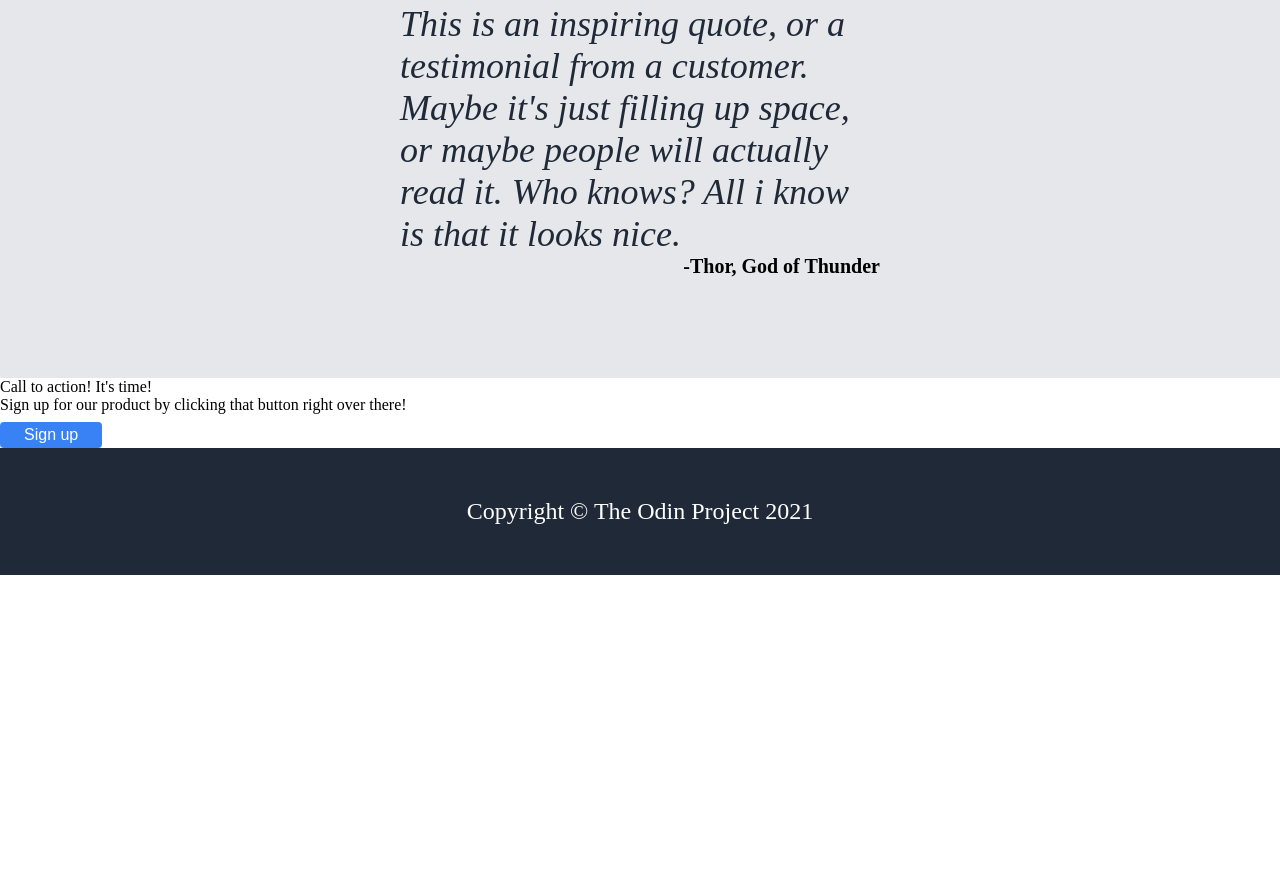
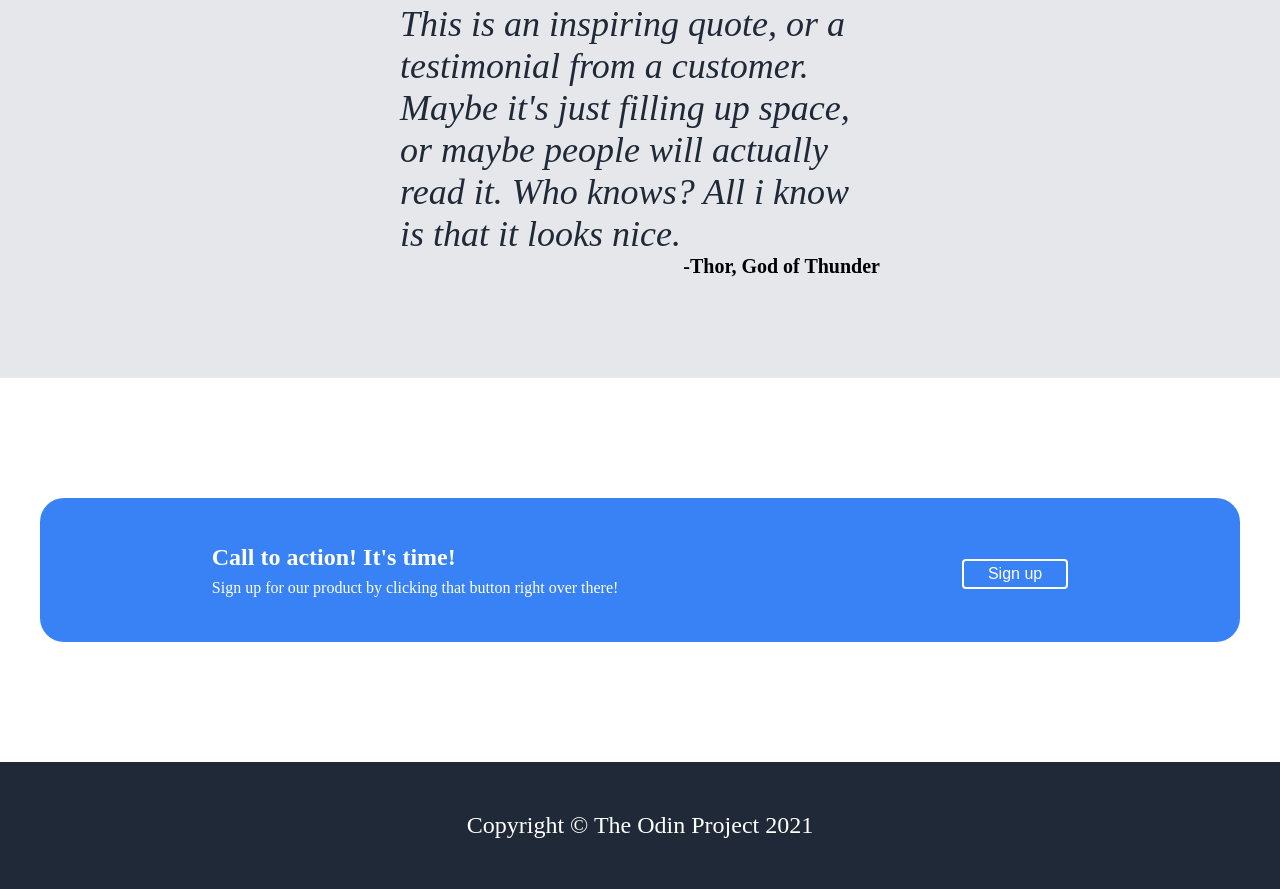
Before and after one commit to natanmd/landing-page, a plain HTML site: page index.html in a window 1280 px wide. Shown: the part 1279-2168 px from the top of the page. Before the commit the page ends 1854 px from the top, so only its background shows below. Drawn offline with Linux system fonts and the light colour scheme.

Commit message:
Add css for fourth section and change header link tags

```diff
--- a/index.html
+++ b/index.html
@@ -12,9 +12,9 @@
         <div class="header">
             <div class="logo">Header Logo</div>
             <div class="links">
-                <div>header link one</div>
-                <div>header link two</div>
-                <div>header link three</div>
+                <a href="">header link one</a>
+                <a href="">header link two</a>
+                <a href="">header link three</a>
             </div>
         </div>
         <div class="container">
@@ -60,7 +60,7 @@
                 <div class="main-text">Call to action! It's time!</div>
                 <div class="secondary-text">Sign up for our product by clicking that button right over there!</div>
             </div>
-            <button>Sign up</button>
+            <button style="border: 2px solid white;">Sign up</button>
         </div>
     </div>
 
--- a/style.css
+++ b/style.css
@@ -30,6 +30,11 @@
 .header .links{
     display: flex;
     gap: 16px;
+}
+
+a{
+    text-decoration: none;
+    color: #e5e7eb;
 }
 
 .first-section .container {
@@ -73,7 +78,7 @@ button{
     justify-content: center;
     align-items: center;
     background-color: gray;
-    min-width: 500px;
+    min-width: 600px;
     min-height: 250px;
     margin: auto;
 }
@@ -136,6 +141,34 @@ button{
     align-self: flex-end;
 }
 
+.fourth-section {
+    display: flex;
+    justify-content: center;
+    align-items: center;
+    padding: 120px
+}
+
+.fourth-section .container {
+    display: flex;
+    justify-content: space-around;
+    align-items: center;
+    background-color: #3882f6;
+    min-width: 1200px;
+    min-height: 80px;
+    padding: 32px 0;
+    border-radius: 24px;
+}
+
+.fourth-section .text {
+    color: white;
+}
+
+.fourth-section .main-text {
+    font-size: 24px;
+    font-weight: 600;
+    margin-bottom: 8px;
+}
+
 .footer {
     background-color: #1f2937;
     color: white;
```
